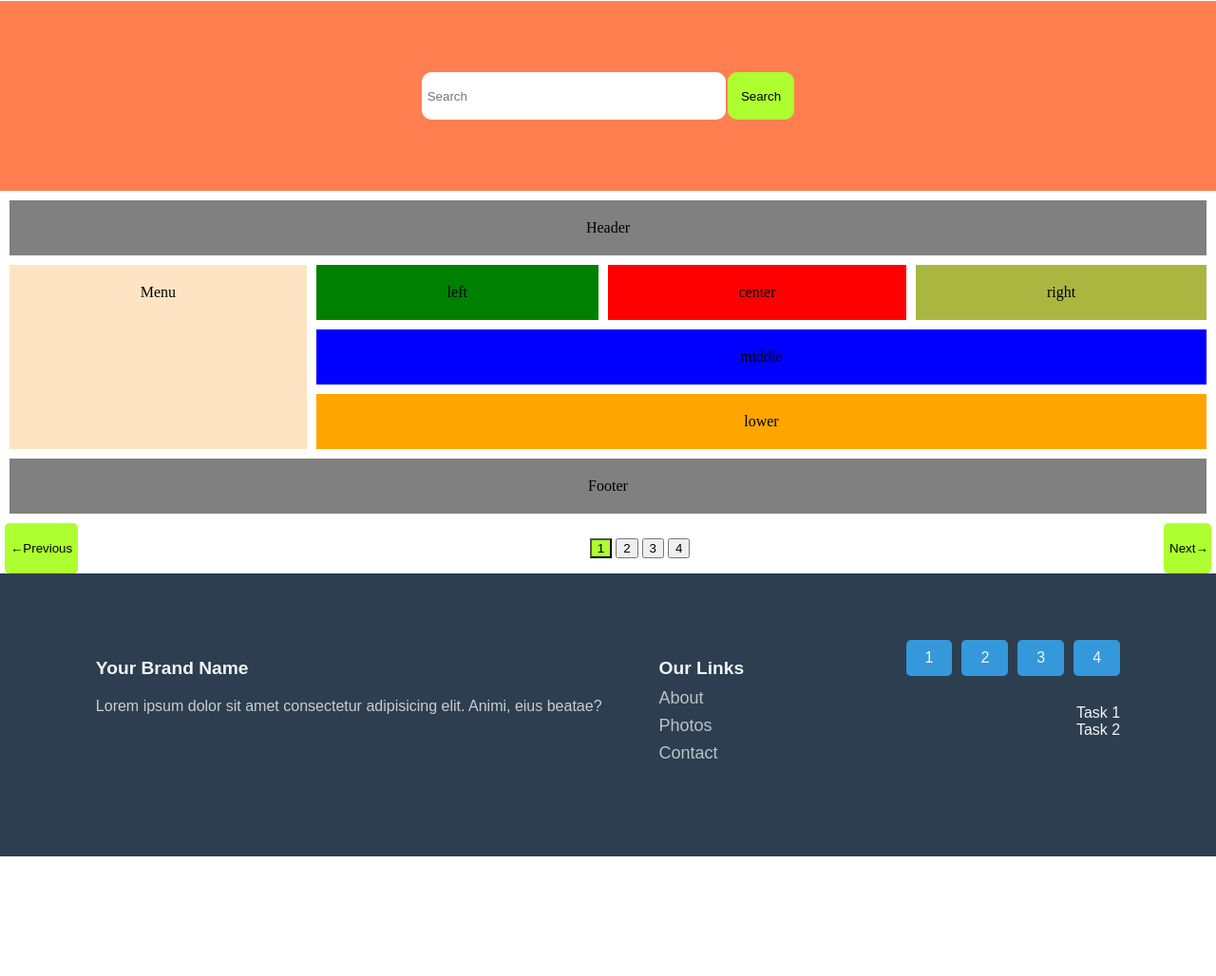
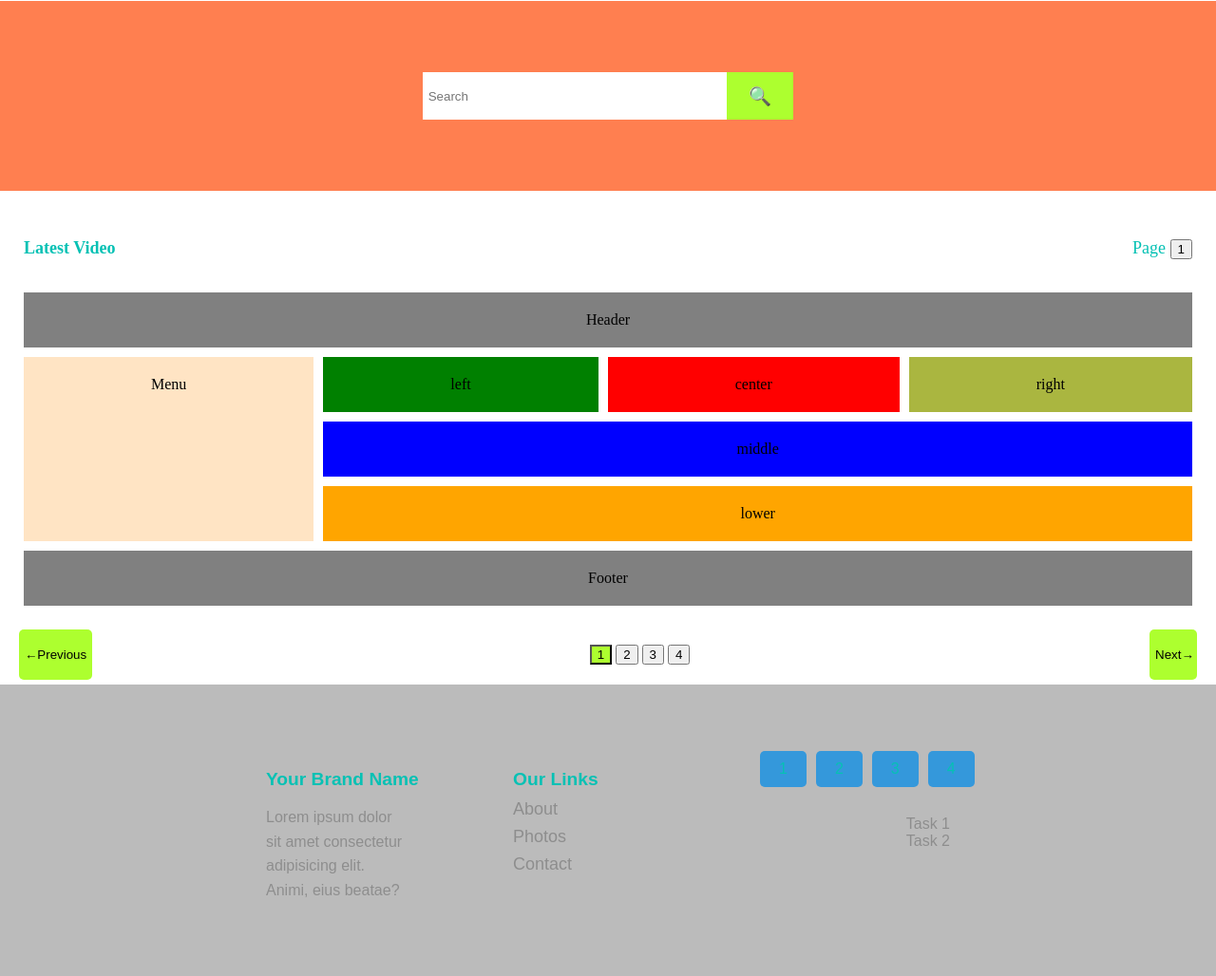
Before and after one commit to kushal612/scass_practice, a website: page index.html in a window 1280 px wide. Shown: the part 54-1082 px from the top of the page at 95% size. Before the commit the page ends 956 px from the top, so only its background shows below. Drawn offline with Linux system fonts and the light colour scheme.

Commit message:
footer part &  final commit

```diff
--- a/index.html
+++ b/index.html
@@ -20,7 +20,11 @@
     </nav>
     <div class="search-div">
       <input type="search" placeholder=" Search" />
-      <button>Search</button>
+      <button>🔍</button>
+    </div>
+    <div class="text-area">
+      <div class="content">Latest Video</div>
+      <div class="page-no">Page <button>1</button></div>
     </div>
     <div class="grid-container">
       <div class="item1">Header</div>
--- a/styles/scss/index.scss
+++ b/styles/scss/index.scss
@@ -1,5 +1,5 @@
-//
 body {
+  box-sizing: border-box;
   margin: 0;
   padding: 0;
 }
@@ -9,7 +9,6 @@ $large-size: large;
 
 @mixin border-styel() {
   border-style: none;
-  border-radius: 10px;
 }
 
 @mixin set-grid-area($class-name, $bg-color) {
@@ -18,7 +17,6 @@ $large-size: large;
 }
 
 nav {
-  background-color: bisque;
   display: $display-type;
   justify-content: space-between;
   .logo {
@@ -54,8 +52,8 @@ nav {
   }
   button {
     @include border-styel();
+    font-size: larger;
     background-color: greenyellow;
-    margin-left: 2px;
     width: 70px;
     height: 50px;
   }
@@ -94,7 +92,7 @@ nav {
     "menu lower lower lower "
     "footer footer footer footer ";
   grid-gap: 10px;
-  padding: 10px;
+  padding: 25px;
 }
 
 .grid-container > div {
@@ -110,14 +108,14 @@ nav {
   .previous-btn {
     @include set-bg-color(greenyellow);
     border-style: none;
-    margin-left: 5px;
+    margin-left: 20px;
     border-radius: 5px;
   }
   .next-btn {
     @include set-bg-color(greenyellow);
     border-style: none;
     width: 50px;
-    margin-right: 5px;
+    margin-right: 20px;
     border-radius: 5px;
   }
   .num-btn {
@@ -125,14 +123,15 @@ nav {
   }
 }
 
-$primary-color: #f4f4f4;
+$primary-color: rgb(6, 193, 180);
 $secondary-color: #ccc;
-$background-color: #2c3e50;
+$background-color: rgb(187, 187, 187);
 $accent-color: #3498db;
 $link-hover-color: #fff;
 $link-color: #bdc3c7;
 
 .footer {
+  margin-top: 5px;
   display: flex;
   background-color: $background-color;
   color: $primary-color;
@@ -151,13 +150,13 @@ $link-color: #bdc3c7;
 
   &__section {
     padding: 20px;
-    min-width: 200px;
+    width: 200px;
     margin: 10px;
   }
 
   &__text {
     flex: 2;
-    min-width: 250px;
+    min-width: 150px;
 
     h3 {
       font-size: 1.5em;
@@ -165,8 +164,9 @@ $link-color: #bdc3c7;
     }
 
     p {
-      color: $secondary-color;
+      color: rgba(0, 0, 0, 0.244);
       line-height: 1.6;
+      width: 150px;
     }
   }
 
@@ -180,7 +180,6 @@ $link-color: #bdc3c7;
       width: 100%;
       display: flex;
       flex-direction: column;
-      background-color: #2c3e50;
       list-style-type: none;
       padding: 0;
       margin: 0;
@@ -190,7 +189,7 @@ $link-color: #bdc3c7;
       }
 
       a {
-        color: $link-color;
+        color: rgba(0, 0, 0, 0.244);
         text-decoration: none;
       }
     }
@@ -211,8 +210,25 @@ $link-color: #bdc3c7;
   }
 }
 .terms {
+  color: rgba(0, 0, 0, 0.244);
   display: flex;
   flex-direction: column;
   margin-top: 30px;
   text-align: end;
 }
+.text-area {
+  font-size: large;
+  display: flex;
+  flex-direction: row;
+  justify-content: space-between;
+  margin-top: 50px;
+  color: rgb(6, 193, 180);
+  margin-bottom: 10px;
+  .content {
+    font-weight: bold;
+    margin-left: 25px;
+  }
+  .page-no {
+    margin-right: 25px;
+  }
+}
```
Also changed, not shown: styles/css/index.css, 1 other file.
